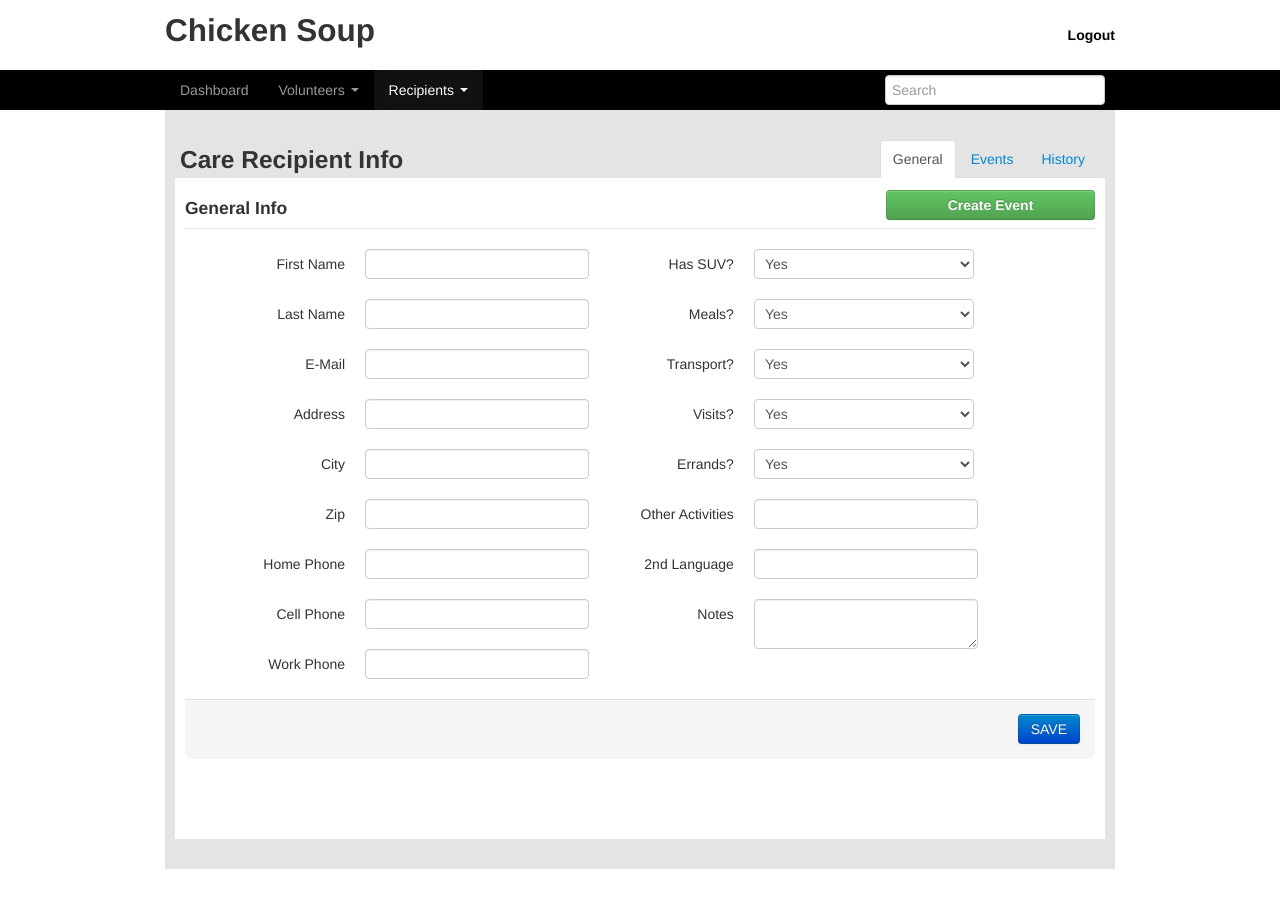
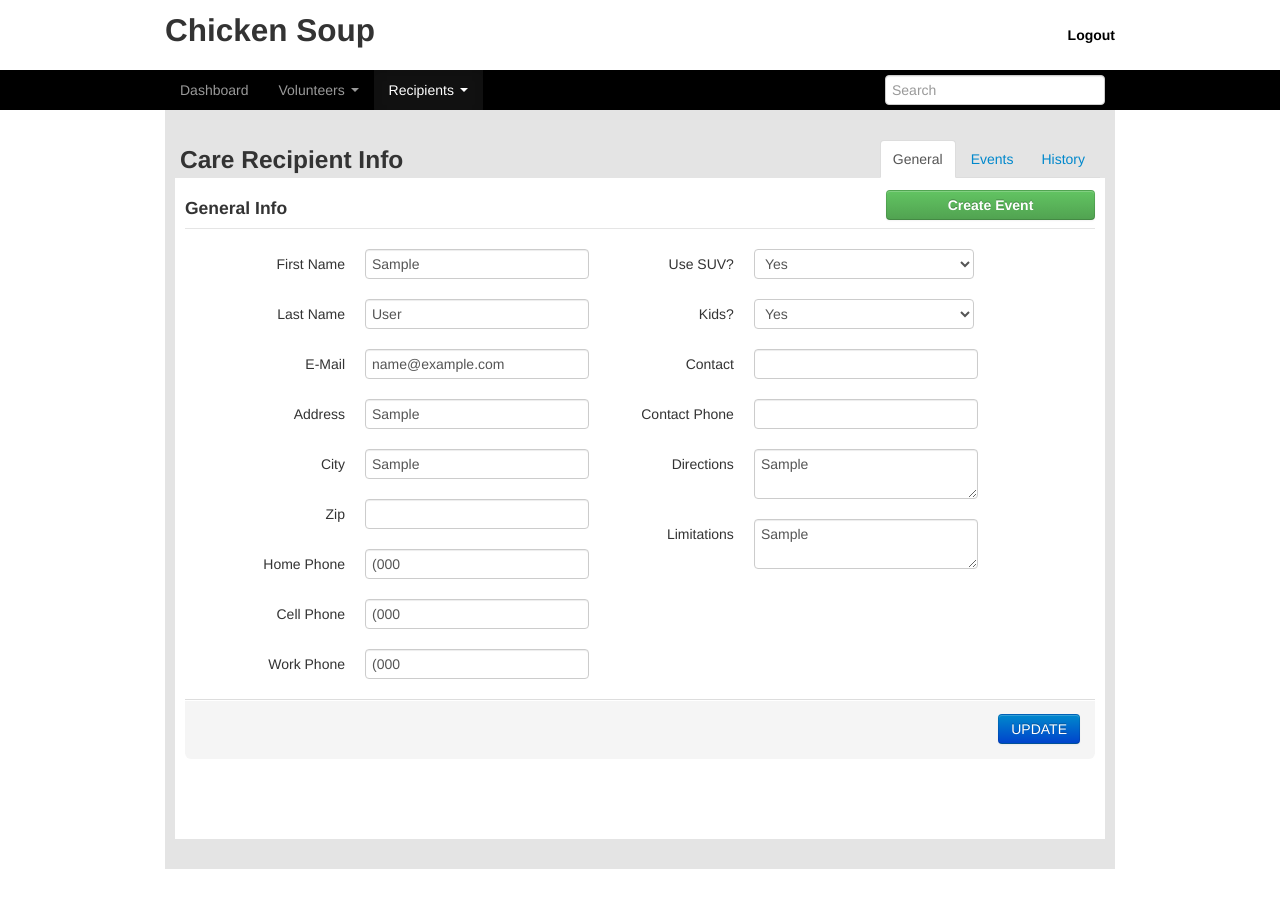
Before and after one commit to dmoore62/chickensoupdashboard.org, a PHP site: page /recipients/view.php?rid=1 in a window 1280 px wide. Run offline with PHP 8.4, Linux system fonts and the light colour scheme; the visitor is signed in with stand-in values (Sample User, id 1); tables that the repository leaves empty or names only in its code hold one stand-in row (values such as "Sample post"); data that the repository does not hold is empty; a stand-in replaces the project's code that opens the database connection.

Commit message:
allows for the creation and display of recip info

```diff
--- a/html/helpers/sanitize.php
+++ b/html/helpers/sanitize.php
@@ -1,8 +1,13 @@
 <?
 function sanitize($in){
-	//later this will work with the DB loaded
-	//$out = mysql_real_escape_string($in);
+	$out = mysql_real_escape_string($in);
 	$out = $in;
 	return $out;
 }
+
+function format_phone($dirty){
+	$syms = array("(", ")", "-");
+	$clean = str_replace($syms, "", $dirty);
+	return $clean;
+}
 ?>
--- a/html/recipients/view.php
+++ b/html/recipients/view.php
@@ -2,8 +2,37 @@
 if($_SESSION["logged_in"] != true){
     header("Location: http://".$_SERVER["HTTP_HOST"]);
 }
+require "../../config/mysql_header.php";
+require "../helpers/sanitize.php";
 
 $rid = $_GET['rid'];
+if(!$rid){
+	//new recip insert and return id
+	$insert_data = array(
+		'first_name' => sanitize($_POST['fname']),
+		'last_name' => sanitize($_POST['lname']),
+		'email' => sanitize($_POST['email']),
+		'address' => sanitize($_POST['address']),
+		'city' => sanitize($_POST['city']),
+		'ZIP' => sanitize($_POST['postal']),
+		'home_phone' => format_phone(sanitize($_POST['hphone']))
+		);
+	$columns = implode(", ", array_keys($insert_data));
+	$values = "'".implode("', '", $insert_data)."'";
+	$insert_sql = "INSERT into Recipients ($columns) VALUES ($values);";
+	//die($insert_sql);
+	mysql_query($insert_sql) or die(mysql_error());
+	//die(mysql_insert_id());
+	$rid = mysql_insert_id() or die('here');
+	// echo "<pre>";
+	// echo $rid;
+}
+
+//either way, get all recip info
+$select_sql = "SELECT * FROM Recipients WHERE RID = '$rid';";
+$result = mysql_query($select_sql);
+$r = mysql_fetch_assoc($result);
+//die(var_dump($r));
 
 //volunteer/search controller
 //set css and js for this page
@@ -34,128 +63,108 @@ $active = 'recip'
 							<div class="control-group">
 					            <label class="control-label" for="fname">First Name</label>
 					            <div class="controls">
-					              <input type="text" class="input-large" name="fname" id="fname">
+					              <input type="text" class="input-large" name="fname" id="fname" value=<?= $r['first_name'];?>>
 					            </div>
 					        </div>
 					        <div class="control-group">
 					            <label class="control-label" for="lname">Last Name</label>
 					            <div class="controls">
-					              <input type="text" class="input-large" name="lname" id="lname">
+					              <input type="text" class="input-large" name="lname" id="lname" value=<?= $r['last_name'];?>>
 					            </div>
 					        </div>
 					        <div class="control-group">
 					            <label class="control-label" for="email">E-Mail</label>
 					            <div class="controls">
-					              <input type="text" class="input-large" name="email" id="email">
+					              <input type="text" class="input-large" name="email" id="email" value=<?= $r['email'];?>>
 					            </div>
 					        </div>
 					        <div class="control-group">
 					            <label class="control-label" for="address">Address</label>
 					            <div class="controls">
-					              <input type="text" class="input-large" name="address" id="address">
+					              <input type="text" class="input-large" name="address" id="address" value=<?= $r['address'];?>>
 					            </div>
 					        </div>
 					        <div class="control-group">
 					            <label class="control-label" for="city">City</label>
 					            <div class="controls">
-					              <input type="text" class="input-large" name="city" id="city">
+					              <input type="text" class="input-large" name="city" id="city" value=<?= $r['city'];?>>
 					            </div>
 					        </div>
 					        <div class="control-group">
 					            <label class="control-label" for="postal">Zip</label>
 					            <div class="controls">
-					              <input type="text" class="input-large" name="postal" id="postal">
+					              <input type="text" class="input-large" name="postal" id="postal" value=<?= $r['ZIP'];?>>
 					            </div>
 					        </div>
 							<div class="control-group">
 					            <label class="control-label" for="hphone">Home Phone</label>
 					            <div class="controls">
-					              <input type="text" class="input-large phone-mask" name="hphone" id="hphone">
+					              <input type="text" class="input-large phone-mask" name="hphone" id="hphone" value=<?= $r['home_phone'];?>>
 					            </div>
 					        </div>
 					        <div class="control-group">
 					            <label class="control-label" for="cphone">Cell Phone</label>
 					            <div class="controls">
-					              <input type="text" class="input-large phone-mask" name="cphone" id="cphone">
+					              <input type="text" class="input-large phone-mask" name="cphone" id="cphone" value=<?= $r['cell_phone'];?>>
 					            </div>
 					        </div>
 					        <div class="control-group">
 					            <label class="control-label" for="wphone">Work Phone</label>
 					            <div class="controls">
-					              <input type="text" class="input-large phone-mask" name="wphone" id="wphone">
+					              <input type="text" class="input-large phone-mask" name="wphone" id="wphone" value=<?= $r['work_phone'];?>>
 					            </div>
 					        </div>
 				        </div>
 				        <!-- <div class="span1"></div> -->
 				        <div class="span5">
 				        	<div class="control-group">
-					            <label class="control-label" for="suv">Has SUV?</label>
+					            <label class="control-label" for="suv">Use SUV?</label>
 					            <div class="controls">
 					              <select name="suv" id="suv" class="form-control">
-					              	<option value="1">Yes</option>
-					              	<option value="0">No</option>
+					              	<option <?php echo ($r['suv'] == 1) ? "selected" : "";?> value="1">Yes</option>
+					              	<option <?php echo ($r['suv'] == 0) ? "selected" : "";?> value="0">No</option>
 					              </select>
 					            </div>
 					        </div>
 					        <div class="control-group">
-					            <label class="control-label" for="meals">Meals?</label>
+					            <label class="control-label" for="meals">Kids?</label>
 					            <div class="controls">
 					              <select name="meals" id="meals" class="form-control">
-					              	<option value="1">Yes</option>
-					              	<option value="0">No</option>
+					              	<option <?php echo ($r['child'] == 1) ? "selected" : "";?> value="1">Yes</option>
+					              	<option <?php echo ($r['child'] == 0) ? "selected" : "";?> value="0">No</option>
 					              </select>
 					            </div>
 					        </div>
 					        <div class="control-group">
-					            <label class="control-label" for="transport">Transport?</label>
+					            <label class="control-label" for="activities">Contact</label>
 					            <div class="controls">
-					              <select name="transport" id="transport" class="form-control">
-					              	<option value="1">Yes</option>
-					              	<option value="0">No</option>
-					              </select>
+					              <input type="text" class="input-large" name="contact" id="contact">
 					            </div>
 					        </div>
 					        <div class="control-group">
-					            <label class="control-label" for="visits">Visits?</label>
+					            <label class="control-label" for="secLang">Contact Phone</label>
 					            <div class="controls">
-					              <select name="visits" id="visits" class="form-control">
-					              	<option value="1">Yes</option>
-					              	<option value="0">No</option>
-					              </select>
+					              <input type="text" class="input-large phone-mask" name="contact_phone" id="contact_phone">
 					            </div>
 					        </div>
 					        <div class="control-group">
-					            <label class="control-label" for="errands">Errands?</label>
+					            <label class="control-label" for="notes">Directions</label>
 					            <div class="controls">
-					              <select name="errands" id="errands" class="form-control">
-					              	<option value="1">Yes</option>
-					              	<option value="0">No</option>
-					              </select>
+					              <textarea rows="2" class="input-large" name="directions" id="directions"><?= $r['limitations'];?></textarea>
 					            </div>
 					        </div>
 					        <div class="control-group">
-					            <label class="control-label" for="activities">Other Activities</label>
+					            <label class="control-label" for="notes">Limitations</label>
 					            <div class="controls">
-					              <input type="text" class="input-large phone-mask" name="activities" id="activities">
+					              <textarea rows="2" class="input-large" name="limitations" id="limitations"><?= $r['directions'];?></textarea>
 					            </div>
 					        </div>
-					        <div class="control-group">
-					            <label class="control-label" for="secLang">2nd Language</label>
-					            <div class="controls">
-					              <input type="text" class="input-large" name="secLang" id="secLang">
-					            </div>
-					        </div>
-					        <div class="control-group">
-					            <label class="control-label" for="notes">Notes</label>
-					            <div class="controls">
-					              <textarea rows="2" class="input-large" name="notes" id="notes"></textarea>
-					            </div>
-					        </div>
+					        <input type="hidden" name="rid" value="<?= $r['RID'];?>">
 				        </div>
 					</fieldset>
 					</div>
 					<div class="modal-footer">
-						<input type="submit" name="save" class="btn btn-primary" value="SAVE" />
+						<input type="submit" name="save" class="btn btn-primary" value="UPDATE" />
 					</div>
 					</form>
 			</div>
```
